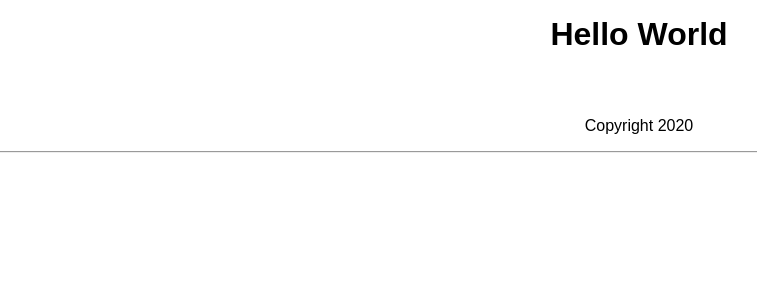
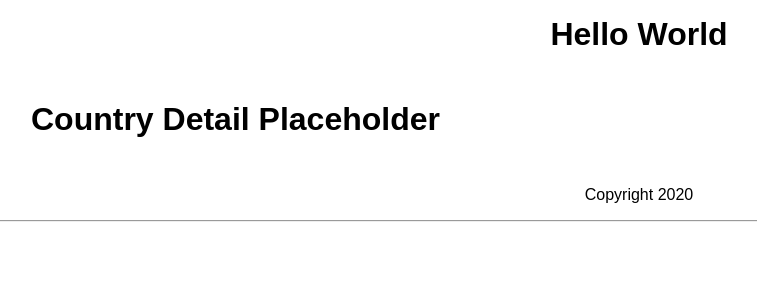
Before and after one commit to markpackham/codeclan_wk8_group_vue_express_mongodb, a Vue app in the folder client/: page / in a window 1280 px wide. Shown: the top 300 px of the page, without its empty margins (1-758 px from the left). Built offline with nearby package versions, Linux system fonts and the light colour scheme.

Commit message:
Add placeholder for Country Detail

```diff
--- a/client/src/App.vue
+++ b/client/src/App.vue
@@ -1,7 +1,9 @@
 <template>
   <div id="app">
     <main-header></main-header>
-    <div class="main-container"></div>
+    <div class="main-container">
+      <country-detail></country-detail>
+    </div>
     <main-footer></main-footer>
   </div>
 </template>
@@ -9,6 +11,7 @@
 <script>
 import MainHeader from "./components/layouts/MainHeader";
 import MainFooter from "./components/layouts/MainFooter";
+import CountryDetail from "./components/CountryDetail";
 export default {
   name: "app",
   data() {},
@@ -30,13 +33,14 @@ export default {
         default:
           console.log(error.status);
       }
-    },
+    }
   },
   mounted() {},
   components: {
     "main-header": MainHeader,
     "main-footer": MainFooter,
-  },
+    "country-detail": CountryDetail
+  }
 };
 </script>
 
--- /dev/null
+++ b/client/src/components/CountryDetail.vue
@@ -0,0 +1,10 @@
+<template>
+  <div><h1>Country Detail Placeholder</h1></div>
+</template>
+
+<script>
+export default {};
+</script>
+
+<style>
+</style>
```
